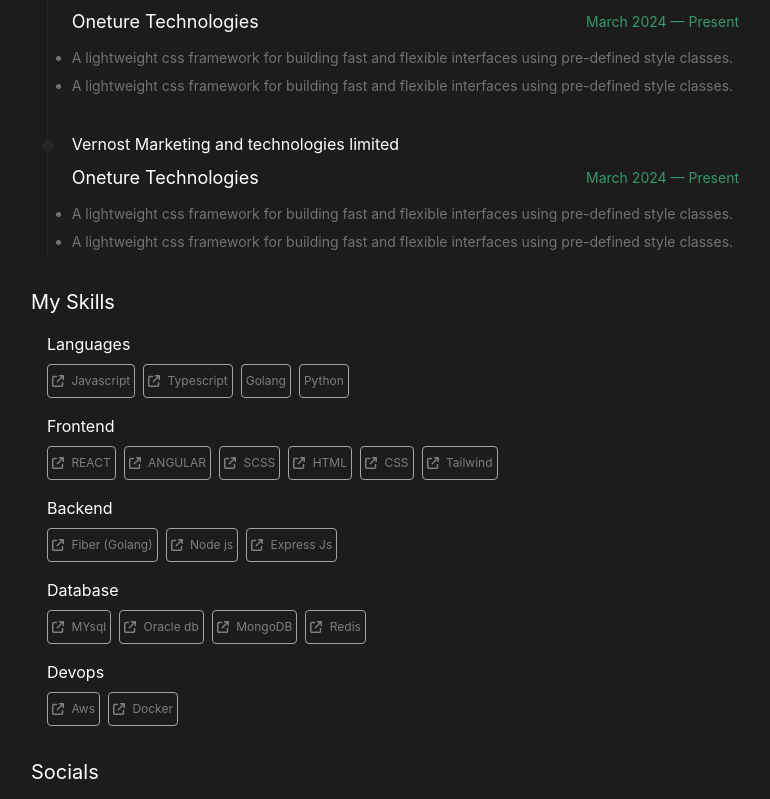
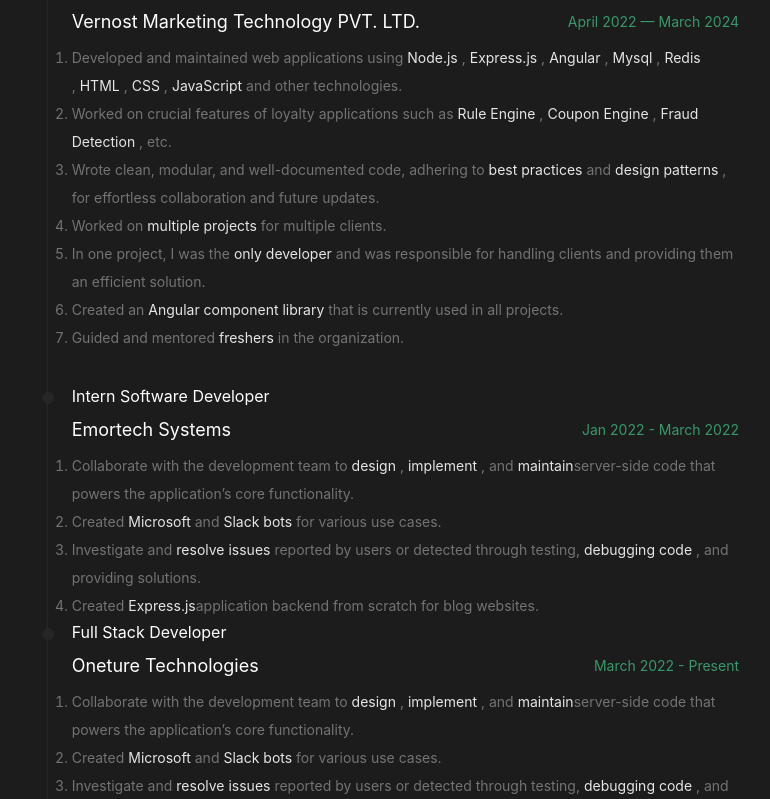
Before and after one commit to Shimanshu83/shimanshu_why, a React (Create React App) app: page / in a window 1280 px wide. Shown: the part 981-1780 px from the top of the page, without its empty margins (259-1029 px from the left). Built offline with nearby package versions, Linux system fonts and the light colour scheme.

Commit message:
added job description

```diff
--- a/src/components/work/Work.js
+++ b/src/components/work/Work.js
@@ -5,6 +5,8 @@
 
 
         <>
+
+
 
             <div className='w-full h-full  border-l-neutral-800 border-l flex flex-row ms-4 gap-3 pb-8'>
 
@@ -24,28 +26,59 @@
 
                         {/* company name */}
                         <h1 className=" text-white text-lg">
-                            Oneture Technologies
+                            Vernost Marketing Technology PVT. LTD.
                         </h1>
 
                         <span className='my-1 mx-2 text-sm text-t-accent'  >
-                            March 2024 — Present
+                            April 2022 — March 2024
                         </span>
                     </div>
 
 
                     {/* all the work will be placed here  */}
 
-                    <ol className=' list-disc  text-neutral-500'  >
-                        <li className='text-neutral-500  text-sm sm:leading-7' >
-                            A lightweight css framework for building fast and flexible interfaces using pre-defined style classes.
+                    <ol class='list-decimal text-neutral-500'>
+                        <li class='text-neutral-500 text-sm sm:leading-7'>
+                            Developed and maintained web applications using
+                            <span class="ml-1 text-neutral-200">Node.js</span> ,
+                            <span class="ml-1 text-neutral-200">Express.js</span> ,
+                            <span class="ml-1 text-neutral-200">Angular</span> ,
+                            <span class="ml-1 text-neutral-200">Mysql</span> ,
+                            <span class="ml-1 text-neutral-200">Redis</span> ,
+                            <span class="ml-1 text-neutral-200">HTML</span> ,
+                            <span class="ml-1 text-neutral-200">CSS</span> ,
+                            <span class="ml-1 text-neutral-200">JavaScript</span> and other technologies.
                         </li>
-
-                        <li className='text-neutral-500  text-sm sm:leading-7' >
-                            A lightweight css framework for building fast and flexible interfaces using pre-defined style classes.
+                        <li class='text-neutral-500 text-sm sm:leading-7'>
+                            Worked on crucial features of loyalty applications such as
+                            <span class="ml-1 text-neutral-200">Rule Engine</span> ,
+                            <span class="ml-1 text-neutral-200">Coupon Engine</span> ,
+                            <span class="ml-1 text-neutral-200">Fraud Detection</span> , etc.
                         </li>
+                        <li class='text-neutral-500 text-sm sm:leading-7'>
+                            Wrote clean, modular, and well-documented code, adhering to
+                            <span class="ml-1 text-neutral-200">best practices</span> and
+                            <span class="ml-1 text-neutral-200">design patterns</span> , for effortless collaboration and future updates.
+                        </li>
+                        <li class='text-neutral-500 text-sm sm:leading-7'>
+                            Worked on
+                            <span class="ml-1 text-neutral-200">multiple projects</span> for multiple clients.
+                        </li>
+                        <li class='text-neutral-500 text-sm sm:leading-7'>
+                            In one project, I was the
+                            <span class="ml-1 text-neutral-200">only developer</span> and was responsible for handling clients and providing them an efficient solution.
+                        </li>
+                        <li class='text-neutral-500 text-sm sm:leading-7'>
+                            Created an
+                            <span class="ml-1 text-neutral-200">Angular component library</span> that is currently used in all projects.
+                        </li>
+                        <li class='text-neutral-500 text-sm sm:leading-7'>
+                            Guided and mentored
+                            <span class="ml-1 text-neutral-200">freshers</span> in the organization.
+                        </li>
+                    </ol>
 
 
-                    </ol>
 
                 </div>
             </div>
@@ -62,7 +95,66 @@
 
                     {/* role */}
                     <h1 className=" mb-2 text-white text-base">
-                    Vernost Marketing and technologies limited
+                        Intern Software Developer
+                    </h1>
+
+
+                    <div className="flex flex-col md:justify-between md:flex-row pb-2  ">
+
+                        {/* company name */}
+                        <h1 className=" text-white text-lg">
+                            Emortech Systems
+                        </h1>
+
+                        <span className='my-1 mx-2 text-sm text-t-accent'  >
+                            Jan 2022 - March 2022
+                        </span>
+                    </div>
+
+
+                    {/* all the work will be placed here  */}
+
+                    <ol class='list-decimal text-neutral-500'>
+                        <li class='text-neutral-500 text-sm sm:leading-7'>
+                            Collaborate with the development team to
+                            <span class="ml-1 text-neutral-200">design</span> ,
+                            <span class="ml-1 text-neutral-200">implement</span> , and
+                            <span class="ml-1 text-neutral-200">maintain</span>
+                            server-side code that powers the application’s core functionality.
+                        </li>
+                        <li class='text-neutral-500 text-sm sm:leading-7'>
+                            Created
+                            <span class="ml-1 text-neutral-200">Microsoft</span> and
+                            <span class="ml-1 text-neutral-200">Slack bots</span> for various use cases.
+                        </li>
+                        <li class='text-neutral-500 text-sm sm:leading-7'>
+                            Investigate and
+                            <span class="ml-1 text-neutral-200">resolve issues</span> reported by users or detected through testing,
+                            <span class="ml-1 text-neutral-200">debugging code</span> , and providing solutions.
+                        </li>
+                        <li class='text-neutral-500 text-sm sm:leading-7'>
+                            Created
+                            <span class="ml-1 text-neutral-200">Express.js</span>
+                            application backend from scratch for blog websites.
+                        </li>
+                    </ol>
+
+
+                </div>
+            </div>
+
+            {/* second job div */}
+            <div className='w-full h-full  border-l-neutral-800 border-l flex flex-row ms-4 gap-3'>
+
+                {/* dot  style={{transform:" translateX(50%)"}}  */}
+                <div className="-translate-x-2/4  w-3 h-3 rounded-full mt-2 gap-2  border border-neutral-800 border-background bg-neutral-800"></div>
+
+                {/* different component will be visible to you here  */}
+                <div className="w-full flex flex-col"  >
+
+                    {/* role */}
+                    <h1 className=" mb-2 text-white text-base">
+                        Full Stack Developer
                     </h1>
 
 
@@ -74,24 +166,38 @@
                         </h1>
 
                         <span className='my-1 mx-2 text-sm text-t-accent'  >
-                        March 2024 — Present
+                            March 2022 - Present
                         </span>
                     </div>
 
 
                     {/* all the work will be placed here  */}
 
-                <ol className=' list-disc  text-neutral-500'  >
-                    <li className='text-neutral-500  text-sm sm:leading-7' >
-                        A lightweight css framework for building fast and flexible interfaces using pre-defined style classes.
+                    <ol class='list-decimal text-neutral-500'>
+                        <li class='text-neutral-500 text-sm sm:leading-7'>
+                            Collaborate with the development team to
+                            <span class="ml-1 text-neutral-200">design</span> ,
+                            <span class="ml-1 text-neutral-200">implement</span> , and
+                            <span class="ml-1 text-neutral-200">maintain</span>
+                            server-side code that powers the application’s core functionality.
                         </li>
+                        <li class='text-neutral-500 text-sm sm:leading-7'>
+                            Created
+                            <span class="ml-1 text-neutral-200">Microsoft</span> and
+                            <span class="ml-1 text-neutral-200">Slack bots</span> for various use cases.
+                        </li>
+                        <li class='text-neutral-500 text-sm sm:leading-7'>
+                            Investigate and
+                            <span class="ml-1 text-neutral-200">resolve issues</span> reported by users or detected through testing,
+                            <span class="ml-1 text-neutral-200">debugging code</span> , and providing solutions.
+                        </li>
+                        <li class='text-neutral-500 text-sm sm:leading-7'>
+                            Created
+                            <span class="ml-1 text-neutral-200">Express.js</span>
+                            application backend from scratch for blog websites.
+                        </li>
+                    </ol>
 
-                    <li className='text-neutral-500  text-sm sm:leading-7' >
-                        A lightweight css framework for building fast and flexible interfaces using pre-defined style classes.
-                    </li>
-
-
-                </ol>
 
                 </div>
             </div>
```
Lines whose indentation alone changed are shown as unchanged.
